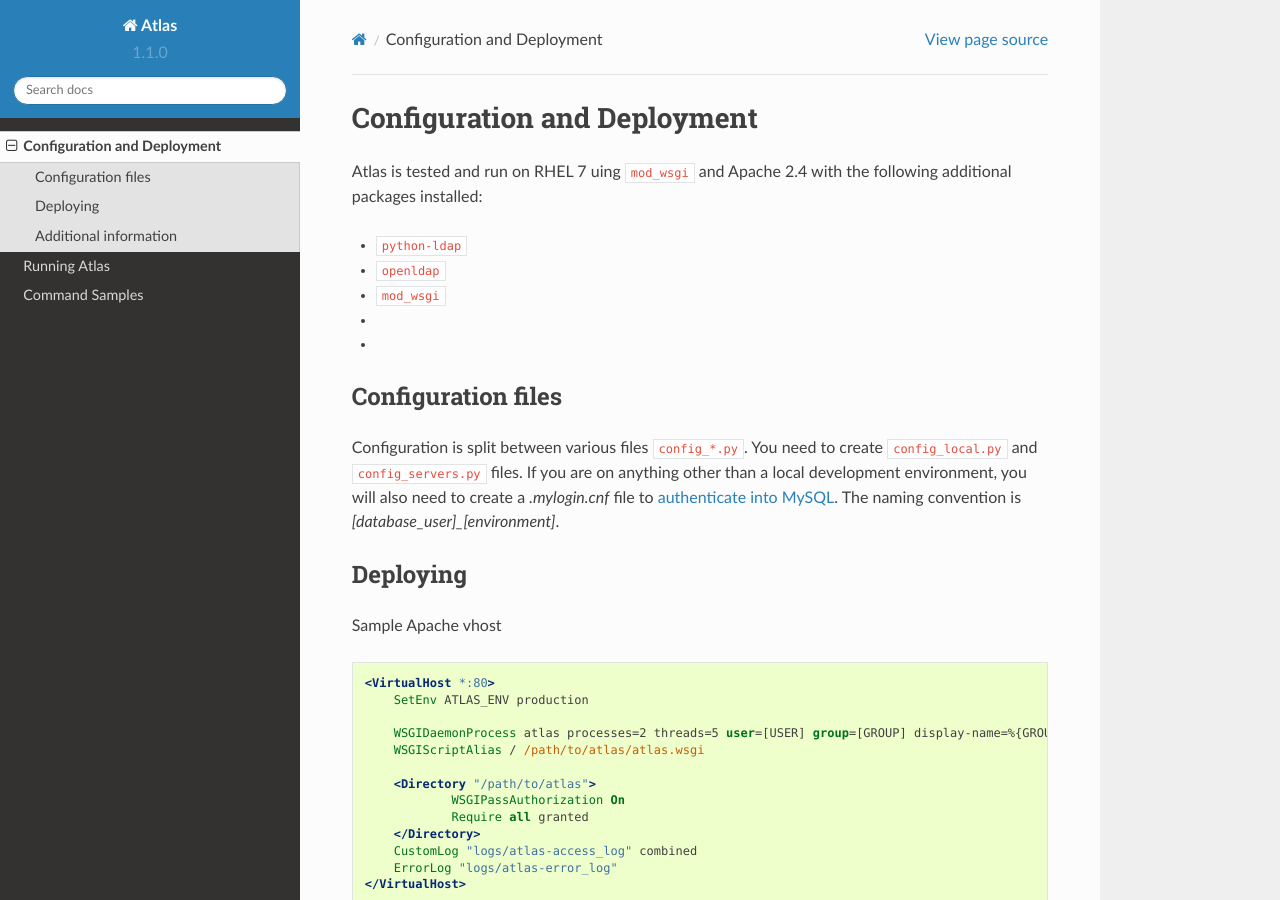
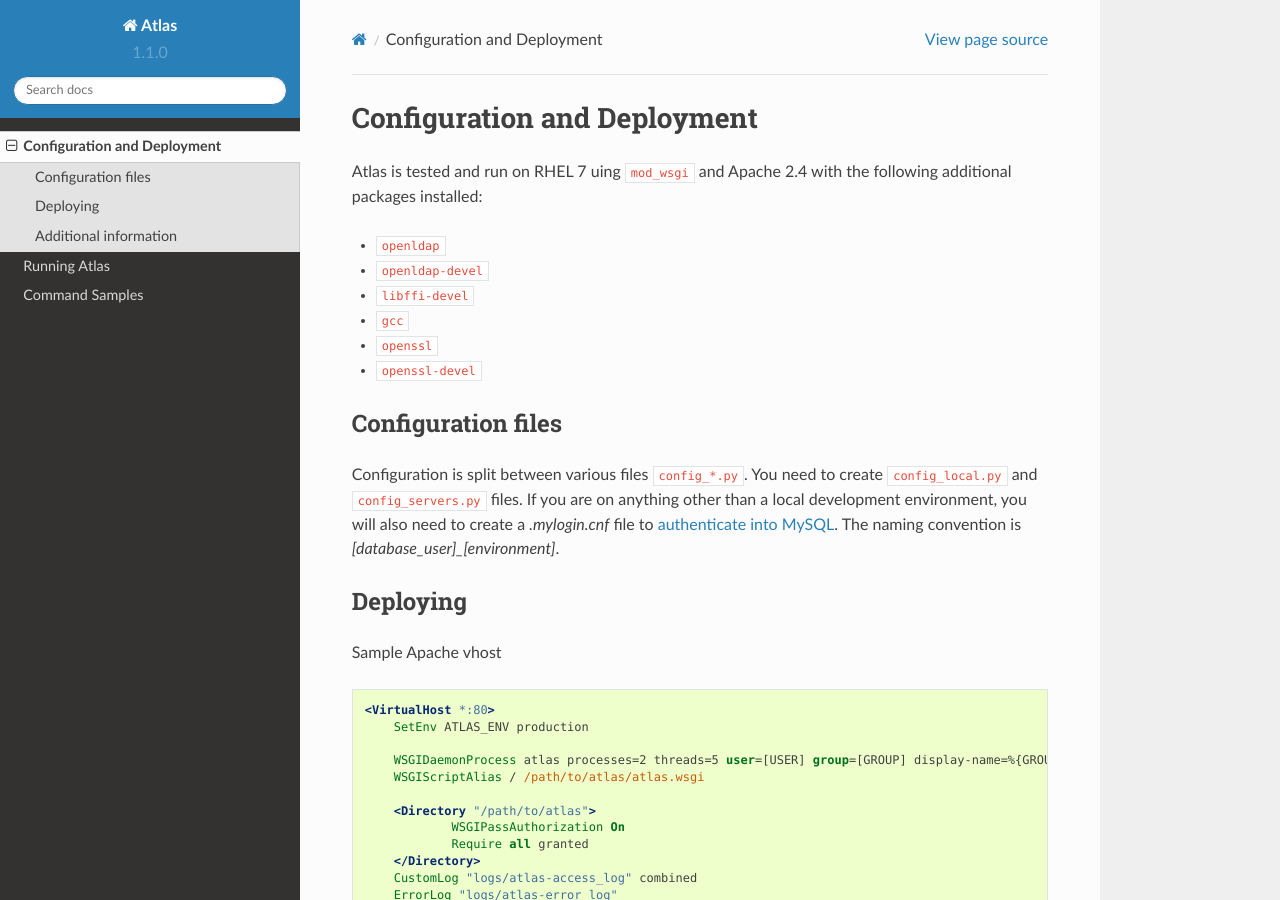
Before and after one commit to CuBoulder/atlas, a Sphinx documentation site: the page built from docs/configuration.rst, in a window 1280 px wide and 900 px high. Built offline with Sphinx 7.4.7 and the Read the Docs theme 2.0.0, drawn with Linux system fonts in a browser that asks for light colours; pages that are not in the unit, such as notebooks, are missing from menus.

Commit message:
Yum packages.

```diff
--- a/docs/configuration.rst
+++ b/docs/configuration.rst
@@ -3,11 +3,13 @@ Configuration and Deployment
 
 Atlas is tested and run on RHEL 7 uing ``mod_wsgi`` and Apache 2.4 with the following additional packages installed:
 
-* ``python-ldap``
 * ``openldap``
-* ``mod_wsgi``
-*
-*
+* ``openldap-devel``
+* ``libffi-devel``
+* ``gcc``
+* ``openssl``
+* ``openssl-devel``
+
 
 Configuration files
 -----------------------
```
